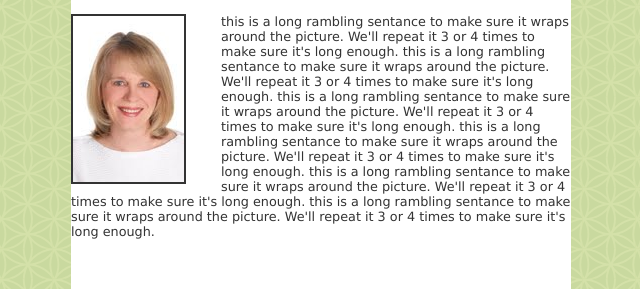
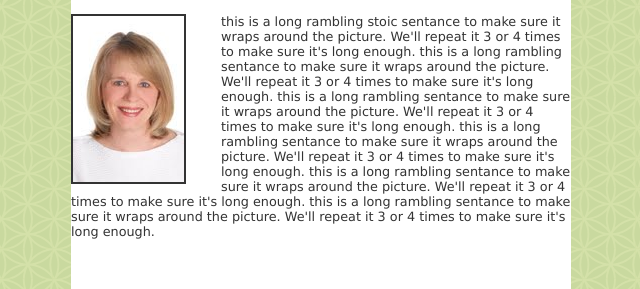
Before and after one commit to hsorense/hsorense.github.com, a plain HTML site: page index.html in a window 1280 px wide. Shown: the part 419-708 px from the top of the page, without its empty margins (319-959 px from the left). Drawn offline with nearby package versions, Linux system fonts and the light colour scheme.

Commit message:
added word

```diff
--- a/index.html
+++ b/index.html
@@ -47,7 +47,7 @@
 	<div id="pic1">
 	<img src="image-files/carolyn.jpg" border="2"/>
 	</div>
-	<p> this is a long rambling sentance to make sure it wraps around the picture.  We'll repeat it 3 or 4 times to make sure it's long enough. this is a long rambling sentance to make sure it wraps around the picture.  We'll repeat it 3 or 4 times to make sure it's long enough. this is a long rambling sentance to make sure it wraps around the picture.  We'll repeat it 3 or 4 times to make sure it's long enough. this is a long rambling sentance to make sure it wraps around the picture.  We'll repeat it 3 or 4 times to make sure it's long enough. this is a long rambling sentance to make sure it wraps around the picture.  We'll repeat it 3 or 4 times to make sure it's long enough. this is a long rambling sentance to make sure it wraps around the picture.  We'll repeat it 3 or 4 times to make sure it's long enough. </p>
+	<p> this is a long rambling stoic sentance to make sure it wraps around the picture.  We'll repeat it 3 or 4 times to make sure it's long enough. this is a long rambling sentance to make sure it wraps around the picture.  We'll repeat it 3 or 4 times to make sure it's long enough. this is a long rambling sentance to make sure it wraps around the picture.  We'll repeat it 3 or 4 times to make sure it's long enough. this is a long rambling sentance to make sure it wraps around the picture.  We'll repeat it 3 or 4 times to make sure it's long enough. this is a long rambling sentance to make sure it wraps around the picture.  We'll repeat it 3 or 4 times to make sure it's long enough. this is a long rambling sentance to make sure it wraps around the picture.  We'll repeat it 3 or 4 times to make sure it's long enough. </p>
 
 
 	<br><br><br>
```
